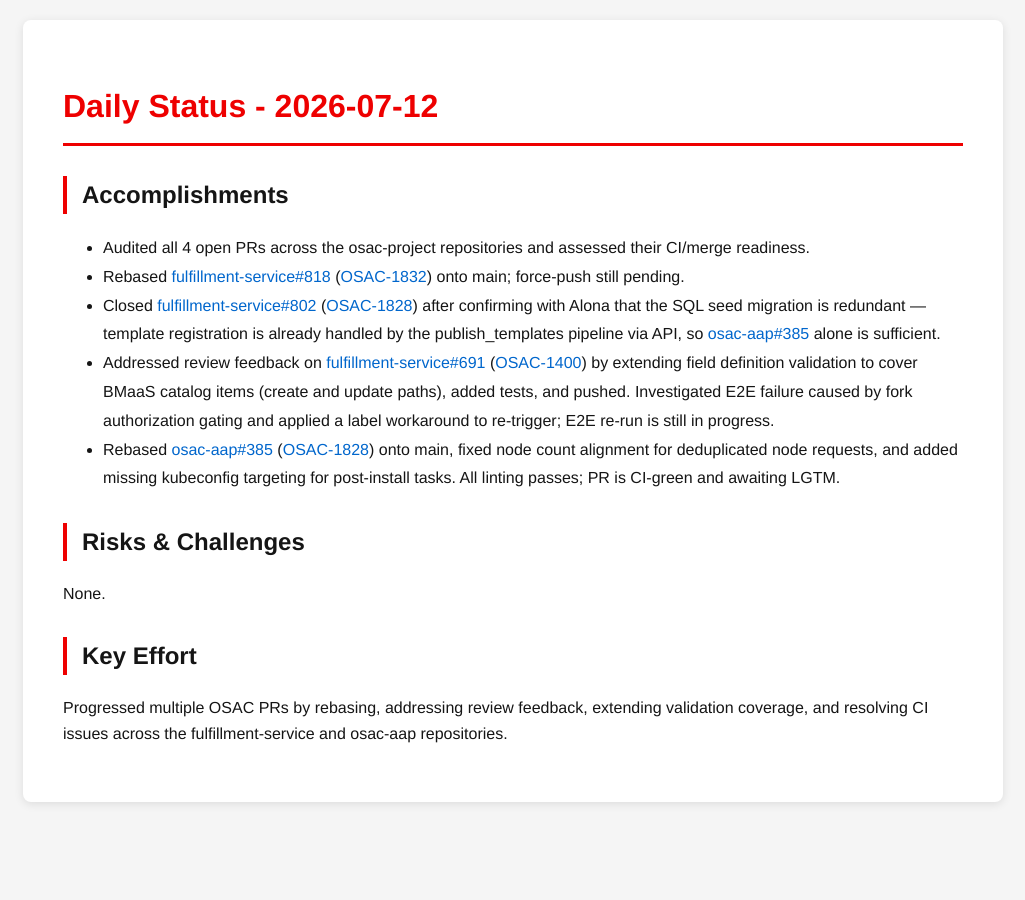
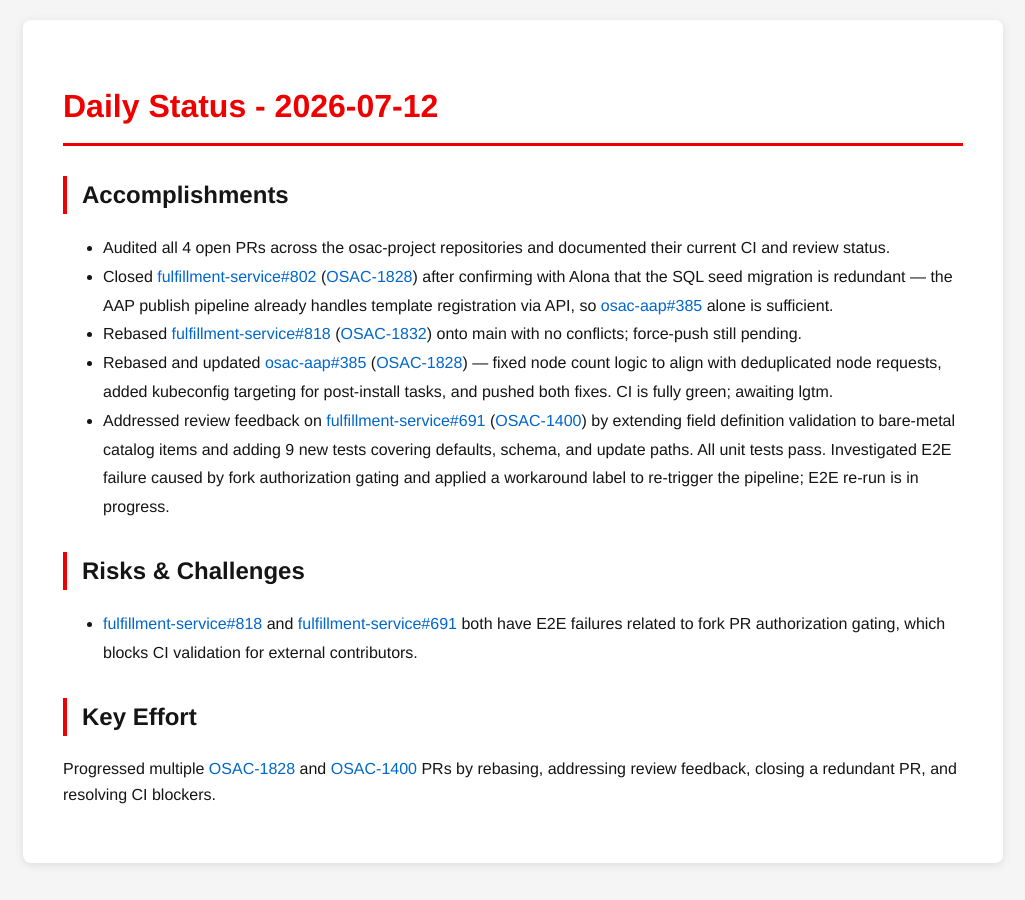
Before and after one commit to tzvatot/daily-status, a Jekyll site: the page built from 2026-07-12.md, in a window 1280 px wide. Shown: the whole page, without its empty margins (127-1152 px from the left). Built offline with Jekyll 4.4.1, drawn with Linux system fonts in a browser that asks for light colours.

Commit message:
Daily status update - 2026-07-12

```diff
--- a/2026-07-12.md
+++ b/2026-07-12.md
@@ -7,14 +7,14 @@
 # Daily Status - 2026-07-12
 
 ## Accomplishments
-- Audited all 4 open PRs across the osac-project repositories and assessed their CI/merge readiness.
-- Rebased [fulfillment-service#818](https://github.com/osac-project/fulfillment-service/pull/818) ([OSAC-1832](https://redhat.atlassian.net/browse/OSAC-1832)) onto main; force-push still pending.
-- Closed [fulfillment-service#802](https://github.com/osac-project/fulfillment-service/pull/802) ([OSAC-1828](https://redhat.atlassian.net/browse/OSAC-1828)) after confirming with Alona that the SQL seed migration is redundant — template registration is already handled by the publish_templates pipeline via API, so [osac-aap#385](https://github.com/osac-project/osac-aap/pull/385) alone is sufficient.
-- Addressed review feedback on [fulfillment-service#691](https://github.com/osac-project/fulfillment-service/pull/691) ([OSAC-1400](https://redhat.atlassian.net/browse/OSAC-1400)) by extending field definition validation to cover BMaaS catalog items (create and update paths), added tests, and pushed. Investigated E2E failure caused by fork authorization gating and applied a label workaround to re-trigger; E2E re-run is still in progress.
-- Rebased [osac-aap#385](https://github.com/osac-project/osac-aap/pull/385) ([OSAC-1828](https://redhat.atlassian.net/browse/OSAC-1828)) onto main, fixed node count alignment for deduplicated node requests, and added missing kubeconfig targeting for post-install tasks. All linting passes; PR is CI-green and awaiting LGTM.
+- Audited all 4 open PRs across the osac-project repositories and documented their current CI and review status.
+- Closed [fulfillment-service#802](https://github.com/osac-project/fulfillment-service/pull/802) ([OSAC-1828](https://redhat.atlassian.net/browse/OSAC-1828)) after confirming with Alona that the SQL seed migration is redundant — the AAP publish pipeline already handles template registration via API, so [osac-aap#385](https://github.com/osac-project/osac-aap/pull/385) alone is sufficient.
+- Rebased [fulfillment-service#818](https://github.com/osac-project/fulfillment-service/pull/818) ([OSAC-1832](https://redhat.atlassian.net/browse/OSAC-1832)) onto main with no conflicts; force-push still pending.
+- Rebased and updated [osac-aap#385](https://github.com/osac-project/osac-aap/pull/385) ([OSAC-1828](https://redhat.atlassian.net/browse/OSAC-1828)) — fixed node count logic to align with deduplicated node requests, added kubeconfig targeting for post-install tasks, and pushed both fixes. CI is fully green; awaiting lgtm.
+- Addressed review feedback on [fulfillment-service#691](https://github.com/osac-project/fulfillment-service/pull/691) ([OSAC-1400](https://redhat.atlassian.net/browse/OSAC-1400)) by extending field definition validation to bare-metal catalog items and adding 9 new tests covering defaults, schema, and update paths. All unit tests pass. Investigated E2E failure caused by fork authorization gating and applied a workaround label to re-trigger the pipeline; E2E re-run is in progress.
 
 ## Risks & Challenges
-None.
+- [fulfillment-service#818](https://github.com/osac-project/fulfillment-service/pull/818) and [fulfillment-service#691](https://github.com/osac-project/fulfillment-service/pull/691) both have E2E failures related to fork PR authorization gating, which blocks CI validation for external contributors.
 
 ## Key Effort
-Progressed multiple OSAC PRs by rebasing, addressing review feedback, extending validation coverage, and resolving CI issues across the fulfillment-service and osac-aap repositories.
+Progressed multiple [OSAC-1828](https://redhat.atlassian.net/browse/OSAC-1828) and [OSAC-1400](https://redhat.atlassian.net/browse/OSAC-1400) PRs by rebasing, addressing review feedback, closing a redundant PR, and resolving CI blockers.
```
